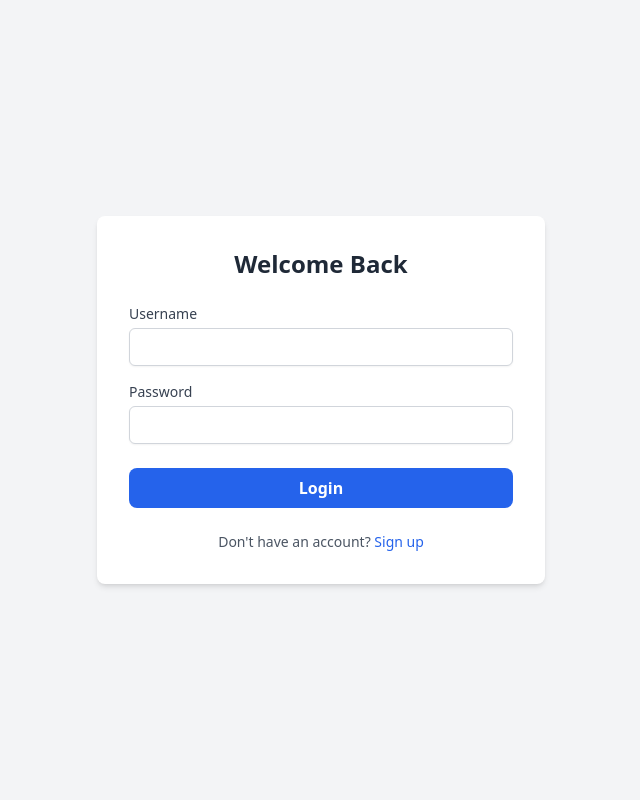
After one commit to n-saakib/codecollab, a Django app: page /account/login/ in a window 1280 px wide. The commit adds this page. Shown: the whole page, without its empty margins (319-959 px from the left). Run offline with Django 5.2, Linux system fonts and the light colour scheme; some libraries are stand-ins or nearby versions.

Commit message:
Updates signup page. Adds login and logout functionalities

```diff
--- a/config/settings.py
+++ b/config/settings.py
@@ -141,3 +141,5 @@ STATIC_URL = 'static/'
 # https://docs.djangoproject.com/en/5.2/ref/settings/#default-auto-field
 
 DEFAULT_AUTO_FIELD = 'django.db.models.BigAutoField'
+
+LOGIN_REDIRECT_URL = '/'
--- /dev/null
+++ b/users/templates/users/login.html
@@ -0,0 +1,65 @@
+<!DOCTYPE html>
+<html lang="en">
+<head>
+    <meta charset="UTF-8">
+    <meta name="viewport" content="width=device-width, initial-scale=1.0">
+    <title>Login | CodeCollab</title>
+    <script src="https://cdn.tailwindcss.com"></script>
+</head>
+<body class="bg-gray-100 flex items-center justify-center h-screen">
+    <div class="w-full max-w-md bg-white rounded-lg shadow-md p-8">
+        <h2 class="text-2xl font-bold text-center text-gray-800 mb-6">Welcome Back</h2>
+        <form method="post">
+            {% csrf_token %}
+
+            <div class="space-y-4">
+
+                <!-- Display any non-field errors (e.g., "Invalid credentials") at the top -->
+                {% if form.non_field_errors %}
+                    <div class="bg-red-100 border border-red-400 text-red-700 px-4 py-3 rounded relative" role="alert">
+                        {% for error in form.non_field_errors %}
+                            <span class="block sm:inline">{{ error }}</span>
+                        {% endfor %}
+                    </div>
+                {% endif %}
+
+                <!-- Username Field -->
+                <div>
+                    <label for="{{ form.username.id_for_label }}" class="block text-sm font-medium text-gray-700">Username</label>
+                    <input type="text" name="{{ form.username.name }}" id="{{ form.username.id_for_label }}"
+                           class="mt-1 block w-full px-3 py-2 bg-white border border-gray-300 rounded-md shadow-sm placeholder-gray-400 focus:outline-none focus:ring-blue-500 focus:border-blue-500 sm:text-sm">
+                    {% if form.username.errors %}
+                        <div class="text-red-600 text-sm mt-1">
+                            {% for error in form.username.errors %}
+                                <p>{{ error }}</p>
+                            {% endfor %}
+                        </div>
+                    {% endif %}
+                </div>
+
+                <!-- Password Field -->
+                <div>
+                    <label for="{{ form.password.id_for_label }}" class="block text-sm font-medium text-gray-700">Password</label>
+                    <input type="password" name="{{ form.password.name }}" id="{{ form.password.id_for_label }}"
+                           class="mt-1 block w-full px-3 py-2 bg-white border border-gray-300 rounded-md shadow-sm placeholder-gray-400 focus:outline-none focus:ring-blue-500 focus:border-blue-500 sm:text-sm">
+                    {% if form.password.errors %}
+                        <div class="text-red-600 text-sm mt-1">
+                            {% for error in form.password.errors %}
+                                <p>{{ error }}</p>
+                            {% endfor %}
+                        </div>
+                    {% endif %}
+                </div>
+
+            </div>
+
+            <button type="submit" class="w-full mt-6 bg-blue-600 hover:bg-blue-700 text-white font-bold py-2 px-4 rounded-lg focus:outline-none focus:shadow-outline transition duration-150 ease-in-out">
+                Login
+            </button>
+        </form>
+        <p class="text-center text-gray-600 text-sm mt-6">
+            Don't have an account? <a href="{% url 'signup' %}" class="text-blue-600 hover:underline">Sign up</a>
+        </p>
+    </div>
+</body>
+</html>
--- a/users/urls.py
+++ b/users/urls.py
@@ -1,7 +1,18 @@
+from django.contrib.auth import views as auth_views
 from django.urls import path
 
-from users.views import LoginView, SignupView
+from users.views import SignupView
 
 urlpatterns = [
     path('signup/', SignupView.as_view(), name='signup'),
+    path(
+        'login/',
+        auth_views.LoginView.as_view(template_name='users/login.html'),
+        name='login'
+    ),
+    path(
+        'logout/',
+        auth_views.LogoutView.as_view(template_name='users/logout.html'),
+        name='logout'
+    ),
 ]
```
Also changed, not shown: users/templates/users/logout.html (added, +18 -0 lines), users/templates/users/signup.html (+78 -2 lines).
